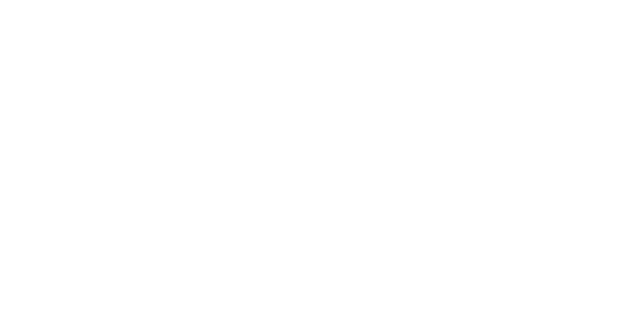
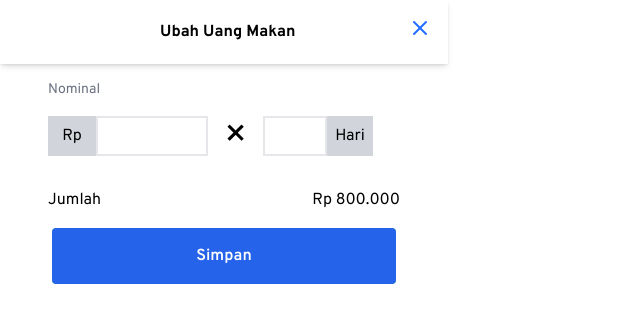
Before and after one commit to nabilareyna/task-onee, a Vue app: page /#/edit/uangMakan in a window 1280 px wide. Shown: the top 322 px of the page, without its empty margins (0-640 px from the left). Built offline with nearby package versions, Linux system fonts and the light colour scheme.

Commit message:
benerin slot

```diff
--- a/src/components/ListGaji.vue
+++ b/src/components/ListGaji.vue
@@ -8,7 +8,7 @@
             <div class="">
                 <dl class="flex justify-between items-center gap-4 m-2">
                     <dt class="text-sm">{{ listGaji.summary }}</dt>
-                    <router-link to="/modalKehadiran"><img src="../assets/editicon.svg" alt=""></router-link>
+                    <router-link :to="'{{ listGaji.link }}'"><img src="../assets/editicon.svg" alt=""></router-link>
                 </dl>
             </div>
         </div>
@@ -21,7 +21,7 @@
 export default {
     computed: {
         ...mapGetters([
-            'getListGaji'
+            'getListGaji',
         ])
     }
 }
--- a/src/components/MainPage.vue
+++ b/src/components/MainPage.vue
@@ -15,10 +15,9 @@
                     <!-- Property name -->
                     <dt class="text-sm text-gray-400 font-semibold w-1/2 pl-4">Masuk 23 hr, Tdk masuk 4 hr, Terlambat 100 menit</dt>
                     <!-- Property value -->
-                    <router-link to="/modalKehadiran">
+
                         <button class="button text-blue-600 font-semibold text-sm pr-6">Lihat Detail</button>
-                    </router-link>
-                    <router-view />
+
                 <!-- <div v-if="open" class="modal shadow-md rounded">
                     <nav class="w-full p-4 items-center flex bg-white shadow-sm justify-between border-b-2">
                         <div class="">
--- /dev/null
+++ b/src/components/ModalEditGaji.vue
@@ -0,0 +1,39 @@
+<template>
+    <div>
+        <modal-template>
+            <template v-slot:navText>Ubah Gaji Pokok</template>
+            <template v-slot:modalContent>
+                <div class="mx-4 pt-4 p-8">
+                    <p class="text-sm text-gray-500 pb-4">Nominal</p>
+                    <div class="flex mx-auto">
+                        <p class="bg-gray-300 p-2 w-12 text-center">Rp</p>
+                        <input type="text" class="border-2 w-28">
+                        <p class="text-4xl mx-4">&times;</p>
+                        <input type="text" class="border-2 w-16">
+                        <p class="bg-gray-300 p-2 w-30 text-center">Periode</p>
+                    </div>
+                </div>
+                <div class="mx-12">
+                    <dl class="container flex justify-between items-center">
+                        <!-- Property name -->
+                        <dt>Jumlah</dt>
+
+                        <!-- Property value -->
+                        <dd>Rp 800.000</dd>
+                    </dl>
+                </div>
+            </template>
+        </modal-template>
+    </div>
+</template>
+
+<script>
+import modalTemplate from './ModalTemplate'
+
+export default {
+    components: {
+    'modal-template': modalTemplate,
+    },
+}
+
+</script>
--- /dev/null
+++ b/src/components/ModalEditUangLembur.vue
@@ -0,0 +1,39 @@
+<template>
+    <div>
+        <modal-template>
+            <template v-slot:navText>Ubah Uang Lembur</template>
+            <template v-slot:modalContent>
+                <div class="mx-4 pt-4 p-8">
+                    <p class="text-sm text-gray-500 pb-4">Nominal</p>
+                    <div class="flex mx-auto">
+                        <p class="bg-gray-300 p-2 w-12 text-center">Rp</p>
+                        <input type="text" class="border-2 w-28">
+                        <p class="text-4xl mx-4">&times;</p>
+                        <input type="text" class="border-2 w-16">
+                        <p class="bg-gray-300 p-2 w-30 text-center">Hari</p>
+                    </div>
+                </div>
+                <div class="mx-12">
+                    <dl class="container flex justify-between items-center">
+                        <!-- Property name -->
+                        <dt>Jumlah</dt>
+
+                        <!-- Property value -->
+                        <dd>Rp 800.000</dd>
+                    </dl>
+                </div>
+            </template>
+        </modal-template>
+    </div>
+</template>
+
+<script>
+import modalTemplate from './ModalTemplate'
+
+export default {
+    components: {
+    'modal-template': modalTemplate,
+    },
+}
+
+</script>
--- /dev/null
+++ b/src/components/ModalEditUangMakan.vue
@@ -0,0 +1,39 @@
+<template>
+    <div>
+        <modal-template>
+            <template v-slot:navText>Ubah Uang Makan</template>
+            <template v-slot:modalContent>
+                <div class="mx-4 pt-4 p-8">
+                    <p class="text-sm text-gray-500 pb-4">Nominal</p>
+                    <div class="flex mx-auto">
+                        <p class="bg-gray-300 p-2 w-12 text-center">Rp</p>
+                        <input type="text" class="border-2 w-28">
+                        <p class="text-4xl mx-4">&times;</p>
+                        <input type="text" class="border-2 w-16">
+                        <p class="bg-gray-300 p-2 w-30 text-center">Hari</p>
+                    </div>
+                </div>
+                <div class="mx-12">
+                    <dl class="container flex justify-between items-center">
+                        <!-- Property name -->
+                        <dt>Jumlah</dt>
+
+                        <!-- Property value -->
+                        <dd>Rp 800.000</dd>
+                    </dl>
+                </div>
+            </template>
+        </modal-template>
+    </div>
+</template>
+
+<script>
+import modalTemplate from './ModalTemplate'
+
+export default {
+    components: {
+    'modal-template': modalTemplate,
+    },
+}
+
+</script>
--- /dev/null
+++ b/src/components/ModalEditUangTransport.vue
@@ -0,0 +1,39 @@
+<template>
+    <div>
+        <modal-template>
+            <template v-slot:navText>Ubah Uang Transport</template>
+            <template v-slot:modalContent>
+                <div class="mx-4 pt-4 p-8">
+                    <p class="text-sm text-gray-500 pb-4">Nominal</p>
+                    <div class="flex mx-auto">
+                        <p class="bg-gray-300 p-2 w-12 text-center">Rp</p>
+                        <input type="text" class="border-2 w-28">
+                        <p class="text-4xl mx-4">&times;</p>
+                        <input type="text" class="border-2 w-16">
+                        <p class="bg-gray-300 p-2 w-30 text-center">Hari</p>
+                    </div>
+                </div>
+                <div class="mx-12">
+                    <dl class="container flex justify-between items-center">
+                        <!-- Property name -->
+                        <dt>Jumlah</dt>
+
+                        <!-- Property value -->
+                        <dd>Rp 800.000</dd>
+                    </dl>
+                </div>
+            </template>
+        </modal-template>
+    </div>
+</template>
+
+<script>
+import modalTemplate from './ModalTemplate'
+
+export default {
+    components: {
+    'modal-template': modalTemplate,
+    },
+}
+
+</script>
--- a/src/components/ModalTemplate.vue
+++ b/src/components/ModalTemplate.vue
@@ -1,20 +1,20 @@
 <template>
     <div>
-        <div id="modal-nav" class="modal z-auto shadow-md rounded">
-            <nav class="w-full p-2 items-center flex bg-white shadow-sm justify-between border-b-2">
-                <div id="nav-text" class="">
-                    <slot name="nav-text" class="font-bold text-base text-center pl-24"></slot>
-                </div>
+        <div id="modal-nav" class="max-w-md z-auto shadow-md rounded">
+            <nav class="max-w-full p-4 mx-auto items-center flex bg-white shadow-sm justify-between">
+                <p class="font-bold text-base text-center pl-36">
+                    <slot name="navText" class="">header</slot>
+                </p>
                 <router-link to="/">
                     <button class=""><img src="../assets/closeicon.svg" class=""></button>
                 </router-link>
             </nav>
         </div>
         <div id="modal-content" class="">
-            <slot name="modal-content" class=""></slot>
+            <slot name="modalContent" class="">content</slot>
         </div>
-        <div>
-            <button class="">Simpan</button>
+        <div class="flex justify-center p-4">
+            <button class="bg-blue-600 hover:bg-blue-700 text-white font-semibold text-base py-4 px-36 rounded">Simpan</button>
         </div>
     </div>
 </template>
--- /dev/null
+++ b/src/components/ModalUangAbsen.vue
@@ -0,0 +1,39 @@
+<template>
+    <div>
+        <modal-template>
+            <template v-slot:navText>Ubah Uang Absen</template>
+            <template v-slot:modalContent>
+                <div class="mx-4 pt-4 p-8">
+                    <p class="text-sm text-gray-500 pb-4">Nominal</p>
+                    <div class="flex mx-auto">
+                        <p class="bg-gray-300 p-2 w-12 text-center">Rp</p>
+                        <input type="text" class="border-2 w-28">
+                        <p class="text-4xl mx-4">&times;</p>
+                        <input type="text" class="border-2 w-16">
+                        <p class="bg-gray-300 p-2 w-30 text-center">Hari</p>
+                    </div>
+                </div>
+                <div class="mx-12">
+                    <dl class="container flex justify-between items-center">
+                        <!-- Property name -->
+                        <dt>Jumlah</dt>
+
+                        <!-- Property value -->
+                        <dd>Rp 800.000</dd>
+                    </dl>
+                </div>
+            </template>
+        </modal-template>
+    </div>
+</template>
+
+<script>
+import modalTemplate from './ModalTemplate'
+
+export default {
+    components: {
+    'modal-template': modalTemplate,
+    },
+}
+
+</script>
--- a/src/router/index.js
+++ b/src/router/index.js
@@ -1,7 +1,7 @@
 import Vue from 'vue'
 import VueRouter from 'vue-router'
 import MainPage from '../views/MainPageView.vue'
-import ModalKehadiran from '../components/ModalContent.vue'
+import ModalEditGaji from '../components/ModalEditGaji.vue'
 Vue.use(VueRouter)
 
 const routes = [
@@ -21,9 +21,19 @@
   // },
 
   {
-    path: '/modalKehadiran',
-    name: 'ModalKehadiran',
-    component: ModalKehadiran
+    path: '/edit/gaji',
+    name: 'ModalEditGaji',
+    component: ModalEditGaji
+  },
+
+  {
+    path: '/edit/uangMakan',
+    name: 'ModalEditUangMakan',
+    component: () => import('../components/ModalEditUangMakan.vue')
+  },
+
+  {
+    path: 'edit/:id'
   }
 
 ]
--- a/src/store/index.js
+++ b/src/store/index.js
@@ -6,26 +6,26 @@
 export const store = new Vuex.Store({
   state: {
     listGaji: [
-      {title: 'Gaji Pokok', details: '800.000 x 1 periode', summary: '800.000'},
-      {title: 'Uang Makan', details: '10.000 x 22 kehadiran', summary: '220.000'},
+      {title: 'Gaji Pokok', details: '800.000 x 1 periode', summary: '800.000', link: '/edit/gaji'},
+      {title: 'Uang Makan', details: '10.000 x 22 kehadiran', summary: '220.000', link: '/edit/uangMakan'},
       {title: 'Uang Absen', details: '10.000 x 22 kehadiran', summary: '220.000'},
       {title: 'Uang Transport', details: '10.000 x 22 kehadiran', summary: '220.000'},
       {title: 'Uang Lembur', details: '20.000 x 0 jam', summary: '0'}
   ],
 
     listUpahborongan: [
-    {title: 'Spotting', details: 'Dari 2 layanan', summary: '20.000'}
+      {title: 'Spotting', details: 'Dari 2 layanan', summary: '20.000'}
   ],
 
     listTanggungan: [
-        { title: 'Denda Keterlambatan', details: 'Telambat 120 Menit', summary: '200.000' },
-        { title: 'Kasbon bayar kos', details: 'Kasbon * Rp 20.000', summary: '20.000' }
+      { title: 'Denda Keterlambatan', details: 'Telambat 120 Menit', summary: '200.000' },
+      { title: 'Kasbon bayar kos', details: 'Kasbon * Rp 20.000', summary: '20.000' }
   ],
 
     listKomisi: [
-    {title: 'Sales Keliling', details: 'Penjualan > Rp 3.000.000 + Komisi 0.7%', summary: '200.000' },
-    {title: 'Komisi Sprei', details: '', summary: '20.000' }
-]
+      {title: 'Sales Keliling', details: 'Penjualan > Rp 3.000.000 + Komisi 0.7%', summary: '200.000' },
+      {title: 'Komisi Sprei', details: '', summary: '20.000' }
+  ],
   },
 
   getters: {
@@ -43,7 +43,7 @@
 
     getListTanggungan (state) {
       return state.listTanggungan
-    }
+    },
   },
 
   mutations: {
```
